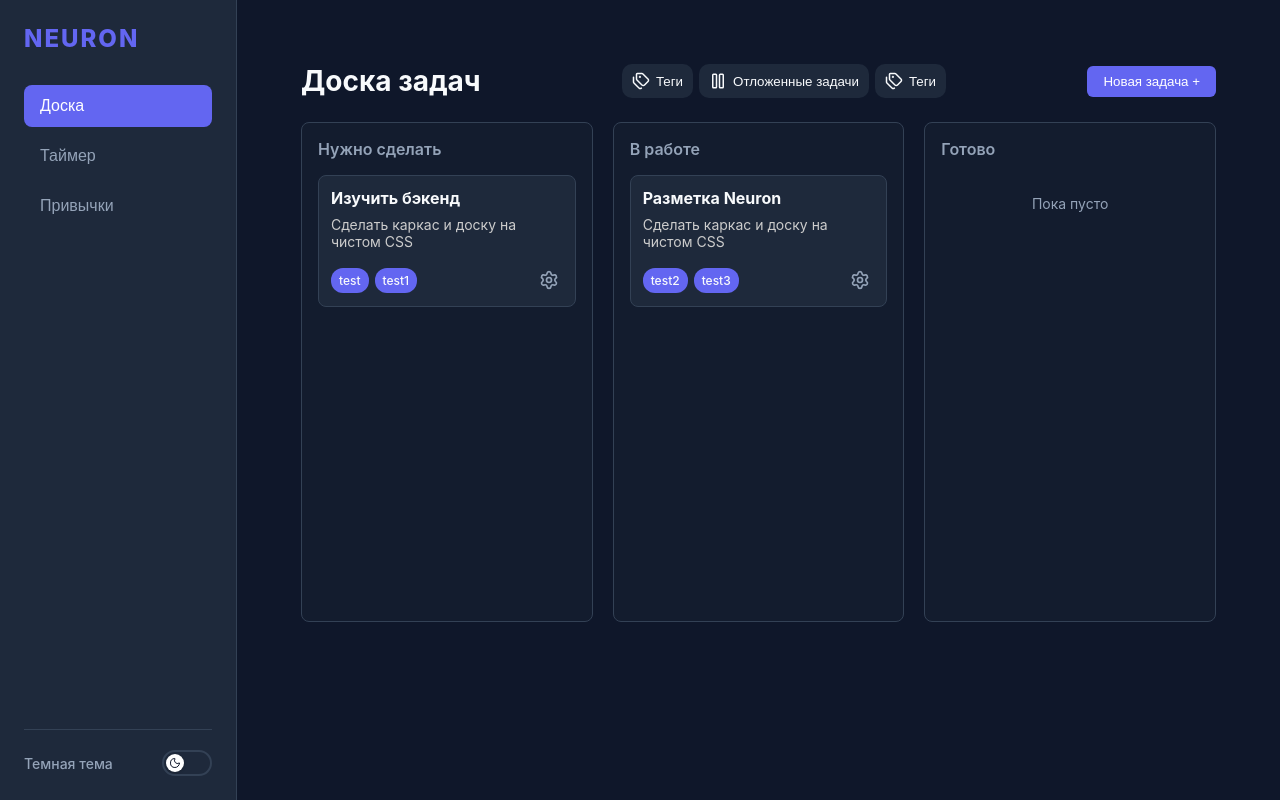
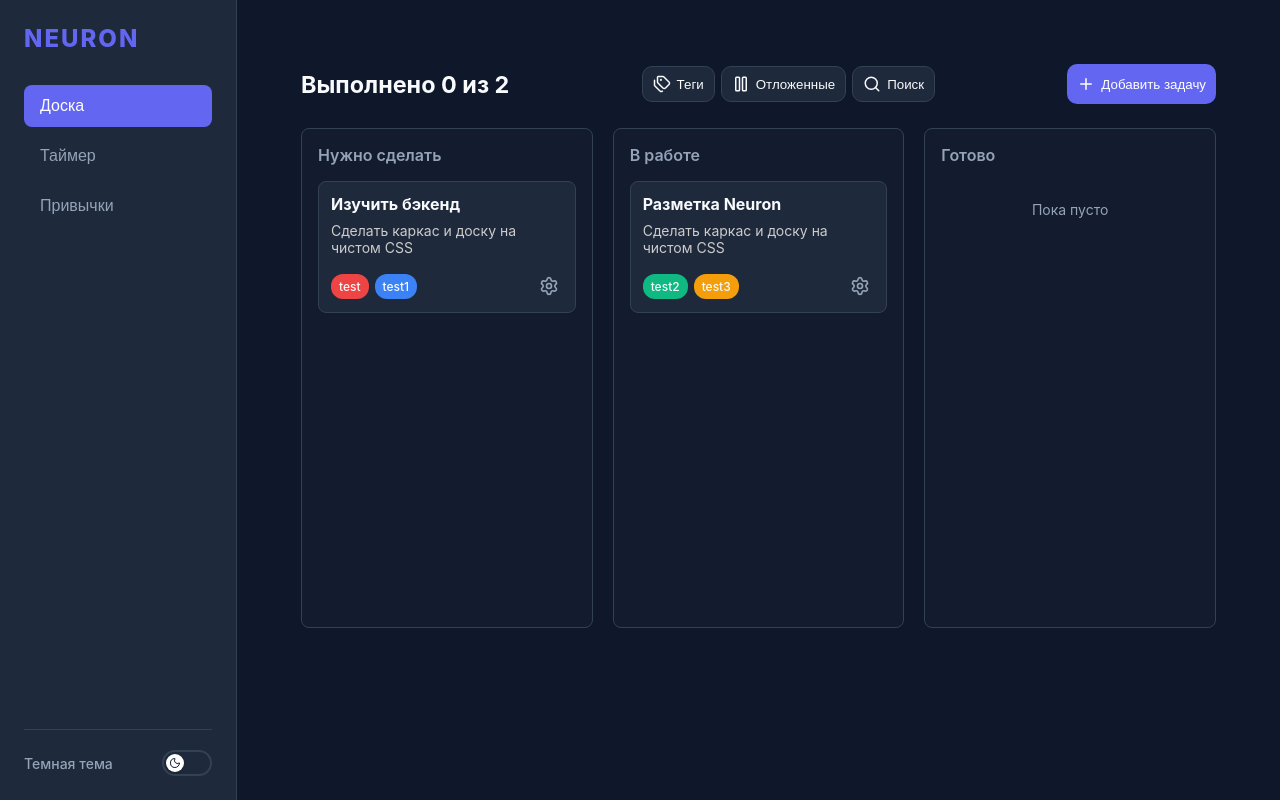
Before and after one commit to Glebess/Neuron, a React (Vite) app in the folder NEURON/: page / in a window 1280 px wide. Built offline with nearby package versions, Linux system fonts and the light colour scheme.

Commit message:
feat: сделан header kanban доски , тегам можно будет назначить свой цвет

```diff
--- a/NEURON/src/features/kanban/Kanban.module.css
+++ b/NEURON/src/features/kanban/Kanban.module.css
@@ -1,97 +1,16 @@
 /* Контейнер всей доски */
 .kanbanContainer {
   padding: 24px;
-  max-width: 1400px;
   margin: 0 auto;
 }
 
-/* Шапка доски */
-.kanbanHeader {
-  display: flex;
-  justify-content: space-between;
-  align-items: center;
-  flex-wrap: wrap;
-  gap: 16px;
-  margin-bottom: 24px;
-}
-
-.headerLeft {
-  display: flex;
-  align-items: center;
-  gap: 16px;
-}
-
-.headerLeft h2 {
-  font-size: 28px;
-  color: var(--text-main);
-  margin: 0;
-}
-
-/* Кнопка отложенных задач */
-.laterToggleBtn {
-  padding: 6px 12px;
-  font-size: 13px;
-  background-color: var(--bg-card);
-  color: var(--text-muted);
-  border: 1px solid var(--border-color);
-  border-radius: 6px;
-  cursor: pointer;
-  transition: all 0.2s ease;
-}
-
-.laterToggleBtn:hover {
-  background-color: var(--bg-card-hover);
-  color: var(--text-main);
-}
-
-.newTaskBtn {
-  padding: 8px 16px;
-  background-color: var(--accent);
-  color: #fff;
-  border: none;
-  border-radius: 6px;
-  cursor: pointer;
-  font-weight: 500;
-  transition: background-color 0.2s ease;
-}
-
-.submitBtn:hover {
-  background-color: var(--accent-hover);
-}
-
-/* Выезжающая панель для задач "Позже" */
-.laterPanel {
-  background-color: var(--bg-card);
-  border: 1px solid var(--border-color);
-  border-radius: 8px;
-  padding: 16px;
-  margin-bottom: 24px;
-  transition: all 0.3s ease;
-}
-
-.laterPanel h3 {
-  font-size: 14px;
-  color: var(--text-main);
-  margin-bottom: 12px;
-}
-
-.emptyText {
-  color: var(--text-muted);
-  font-size: 14px;
-}
-
-/* Сетка на 3 колонки (без скролла) */
 .kanbanGrid {
   display: grid;
   grid-template-columns: repeat(3, 1fr);
   gap: 20px;
   align-items: start;
 }
-
-/* --- ВОЗВРАЩЕННЫЕ СТИЛИ ДЛЯ КОЛОНОК --- */
-
 .kanbanColumn {
-  /* Используем полупрозрачный цвет карточки, чтобы колонка выделялась на основном фоне */
   background-color: rgba(30, 41, 59, 0.3);
   border: 1px solid var(--border-color);
   border-radius: 8px;
@@ -99,16 +18,15 @@
   min-height: 500px;
   display: flex;
   flex-direction: column;
+  height: 100%;
   transition:
     background-color 0.3s ease,
     border-color 0.3s ease;
 }
-
 /* Переопределение подложки для светлой темы */
 :global(.light-theme) .kanbanColumn {
   background-color: rgba(226, 232, 240, 0.5);
 }
-
 .kanbanColumn h3 {
   margin-top: 0;
   margin-bottom: 16px;
@@ -116,16 +34,12 @@
   color: var(--text-muted);
   font-weight: 600;
 }
-
-/* Список карточек внутри колонки */
 .cardsList {
   display: flex;
   flex-direction: column;
   gap: 12px;
   flex-grow: 1;
 }
-
-/* Заглушка, если колонка пустая */
 .kanbanEmpty {
   text-align: center;
   color: var(--text-muted);
--- a/NEURON/src/features/kanban/KanbanBoard.tsx
+++ b/NEURON/src/features/kanban/KanbanBoard.tsx
@@ -1,9 +1,9 @@
-import { useState, type FormEvent } from "react";
+import { useState } from "react";
 import styles from "./Kanban.module.css";
 import type { Task } from "./types";
 import { KanbanColumn } from "./components/KanbanColumn";
 import SettingsModal from "./components/SettingsModal";
-import TopPanel from "./components/TopPanel/TopPanel";
+import KanbanHeader from "./components/kanbanHeader/KanbanHeader";
 
 export const KanbanBoard = () => {
   const [tasks, setTasks] = useState<Task[]>([
@@ -12,38 +12,27 @@ export const KanbanBoard = () => {
       title: "Изучить бэкенд",
       description: "Сделать каркас и доску на чистом CSS",
       status: "todo",
-      tags: ["test", "test1"],
+
+      tags: [
+        { id: "t1", name: "test", color: "#ef4444" },
+        { id: "t2", name: "test1", color: "#3b82f6" },
+      ],
     },
     {
       id: "2",
       title: "Разметка Neuron",
       description: "Сделать каркас и доску на чистом CSS",
       status: "in-progress",
-      tags: ["test2", "test3"],
+      tags: [
+        { id: "t3", name: "test2", color: "#10b981" },
+        { id: "t4", name: "test3", color: "#f59e0b" },
+      ],
     },
   ]);
 
   const [activeTaskForModal, setActiveTaskForModal] = useState<Task | null>(
     null,
   );
-
-  const [title, setTitle] = useState("");
-
-  const handleAddTask = (e: FormEvent) => {
-    e.preventDefault();
-    if (!title.trim()) return;
-
-    const newTask: Task = {
-      id: crypto.randomUUID(),
-      title: title.trim(),
-      description: "",
-      status: "todo",
-      tags: [null],
-    };
-
-    setTasks((prev) => [...prev, newTask]);
-    setTitle("");
-  };
 
   const moveToStatus = (id: string, newStatus: Task["status"]) => {
     setTasks((prev) =>
@@ -55,13 +44,7 @@ export const KanbanBoard = () => {
 
   return (
     <div className={styles.kanbanContainer}>
-      <header className={styles.kanbanHeader}>
-        <div className={styles.headerLeft}>
-          <h2>Доска задач</h2>
-        </div>
-        <TopPanel />
-        <button className={styles.newTaskBtn}>Новая задача +</button>
-      </header>
+      <KanbanHeader tasks={tasks} />
 
       <div className={styles.kanbanGrid}>
         <KanbanColumn
--- a/NEURON/src/features/kanban/components/KanbanCard.tsx
+++ b/NEURON/src/features/kanban/components/KanbanCard.tsx
@@ -17,8 +17,12 @@ export const KanbanCard = ({ task, onOpenSettings }: KanbanCardProps) => {
         <div className={styles.tagsContainer}>
           {task.tags &&
             task.tags.map((tag) => (
-              <span key={tag} className={styles.tag}>
-                {tag}
+              <span
+                key={tag.id}
+                className={styles.tag}
+                style={{ backgroundColor: tag.color }}
+              >
+                {tag.name}
               </span>
             ))}
         </div>
--- a/NEURON/src/features/kanban/components/SettingsModal.module.css
+++ b/NEURON/src/features/kanban/components/SettingsModal.module.css
@@ -9,7 +9,7 @@
 }
 
 .modalContent {
-  background-color: var(--bg-main, #1e1e1e);
+  background-color: var(--bg-card, #1e1e1e);
   padding: 20px;
   border-radius: 12px;
   width: 100%;
--- a/NEURON/src/features/kanban/components/TopPanel/TopPanel.module.css
+++ /dev/null
@@ -1,20 +0,0 @@
-.topPanel {
-  display: flex;
-  gap: 6px;
-  align-items: center;
-  justify-content: center;
-}
-.action {
-  display: flex;
-  align-items: center;
-  justify-content: center;
-  background-color: var(--bg-card);
-  padding: 8px 10px 8px 10px;
-  border-radius: 10px;
-  gap: 6px;
-}
-.action button {
-  background-color: transparent;
-  color: var(--text-main);
-  border: 0;
-}
--- a/NEURON/src/features/kanban/components/TopPanel/TopPanel.tsx
+++ /dev/null
@@ -1,21 +0,0 @@
-import styles from "./TopPanel.module.css";
-import { Tags, Pause } from "lucide-react";
-const TopPanel = () => {
-  return (
-    <div className={styles.topPanel}>
-      <div className={styles.action}>
-        <Tags size={18} />
-        <button>Теги</button>
-      </div>
-      <div className={styles.action}>
-        <Pause size={18} />
-        <button>Отложенные задачи</button>
-      </div>
-      <div className={styles.action}>
-        <Tags size={18} />
-        <button>Теги</button>
-      </div>
-    </div>
-  );
-};
-export default TopPanel;
--- /dev/null
+++ b/NEURON/src/features/kanban/components/kanbanHeader/KanbanHeader.tsx
@@ -0,0 +1,42 @@
+import styles from "./kanbanHeader.module.css";
+import { Tags, Pause, Search, Plus } from "lucide-react";
+import type { KanbanHeaderProps } from "../../types";
+
+const KanbanHeader = ({ tasks = [] }: KanbanHeaderProps) => {
+  const completedTasks = tasks.filter((t) => t.status === "done").length;
+  const totalTasks = tasks.length;
+
+  return (
+    <header className={styles.kanbanHeader}>
+      <div className={styles.taskDone}>
+        <h3>
+          Выполнено {completedTasks} из {totalTasks}
+        </h3>
+      </div>
+
+      <div className={styles.action_container}>
+        <button className={styles.action}>
+          <Tags size={18} />
+          Теги
+        </button>
+
+        <button className={styles.action}>
+          <Pause size={18} />
+          Отложенные
+        </button>
+
+        <button className={styles.action}>
+          <Search size={18} />
+          Поиск
+        </button>
+      </div>
+
+      <button className={styles.newTaskBtn}>
+        <Plus size={18} />
+        Добавить задачу
+      </button>
+    </header>
+  );
+};
+
+export default KanbanHeader;
--- /dev/null
+++ b/NEURON/src/features/kanban/components/kanbanHeader/kanbanHeader.module.css
@@ -0,0 +1,59 @@
+.kanbanHeader {
+  display: flex;
+  justify-content: space-between;
+  align-items: center;
+  flex-wrap: wrap;
+  gap: 16px;
+  margin-bottom: 24px;
+}
+
+.headerLeft {
+  display: flex;
+  align-items: center;
+  gap: 16px;
+}
+.action_container {
+  display: flex;
+  gap: 6px;
+}
+.taskDone {
+  display: flex;
+  gap: 6px;
+  font-size: 20px;
+  color: var(--text-main);
+}
+.action {
+  display: flex;
+  align-items: center;
+  justify-content: center;
+  background-color: var(--bg-card);
+  padding: 8px 10px 8px 10px;
+  border-radius: 10px;
+  gap: 6px;
+  border: 1px solid var(--border-color);
+  color: var(--text-main);
+  transition: 0.3s ease;
+}
+.action:hover {
+  border-color: var(--accent);
+  cursor: pointer;
+}
+.newTaskBtn {
+  padding: 11px 10px 11px 10px;
+  display: flex;
+  align-items: center;
+  justify-content: center;
+  border-radius: 10px;
+  background-color: var(--accent);
+  color: white;
+  border: 0;
+  gap: 6px;
+}
+.newTaskBtn:hover {
+  cursor: pointer;
+}
+/* .headerLeft h2 {
+  font-size: 28px;
+  color: var(--text-main);
+  margin: 0;
+} */
--- a/NEURON/src/features/kanban/types.ts
+++ b/NEURON/src/features/kanban/types.ts
@@ -3,7 +3,7 @@ export interface Task {
   title: string;
   description: string;
   status: "later" | "todo" | "in-progress" | "done" | "archived";
-  tags?: Tag;
+  tags?: Tag[];
 }
 
 export interface KanbanColumnProps {
@@ -23,6 +23,9 @@ export interface SettingsModalProps {
   task: Task;
   onClose: () => void;
 }
+export interface KanbanHeaderProps {
+  tasks: Task[];
+}
 
 export interface Tag {
   id: string;
```
Also changed, not shown: NEURON/src/features/kanban/components/SettingsModal.tsx (+0 -11 lines).
